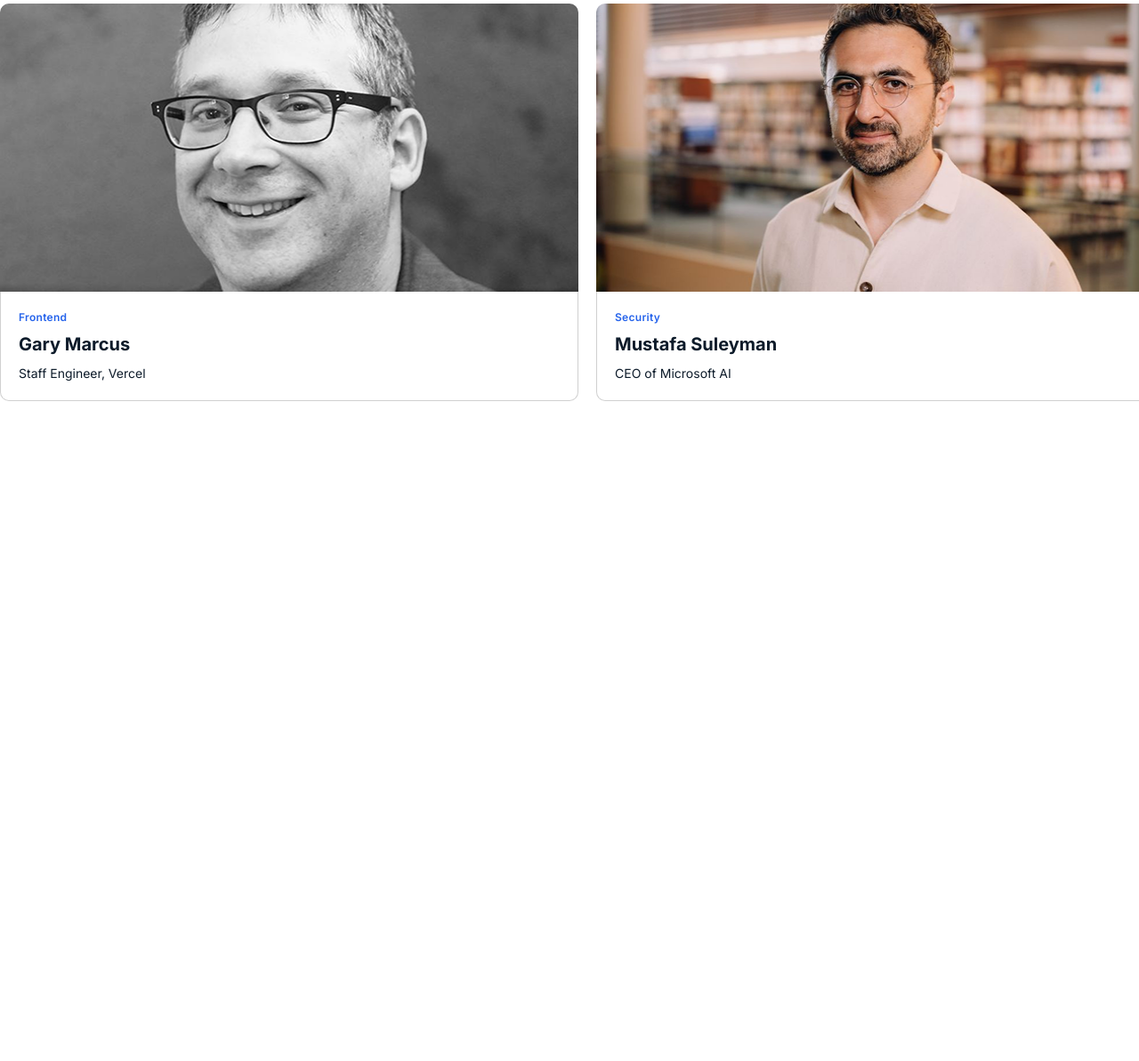
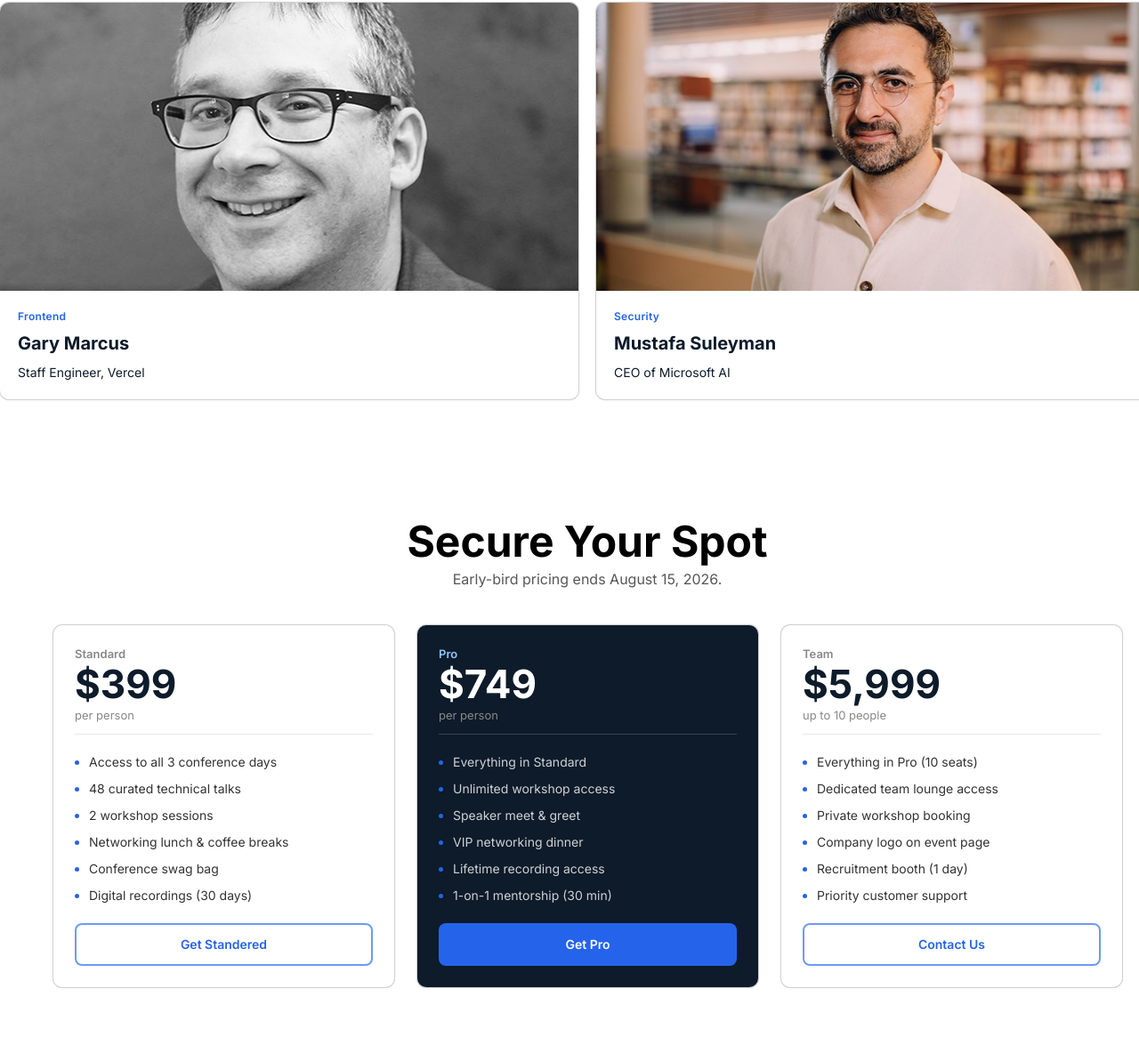
Before and after one commit to muazsiraj03/ph-assignment-01, a plain HTML site: page index.html in a window 1280 px wide. Shown: the part 1502-2695 px from the top of the page at 89% size. Before the commit the page ends 2003 px from the top, so only its background shows below. Drawn offline with nearby package versions, Linux system fonts and the light colour scheme.

Commit message:
pricing section added

```diff
--- a/index.html
+++ b/index.html
@@ -21,8 +21,8 @@
   </head>
 
   <body>
-    <!-- Header -->
     <header>
+      <!-- Header section start -->
       <nav id="navbar">
         <div><img src="./img/logo.png" alt="" /></div>
         <div>
@@ -40,9 +40,11 @@
           </button>
         </div>
       </nav>
+      <!-- header section end -->
     </header>
+
     <main>
-      <!-- banner start -->
+      <!-- banner section start -->
       <section id="banner">
         <div class="banner-text">
           <h1>Code. <span>Connect.</span> Create</h1>
@@ -58,14 +60,15 @@
           </button>
         </div>
       </section>
-      <!-- banner end -->
-      <!-- speaker start -->
+      <!-- banner section end -->
+
+      <!-- speaker section start -->
       <section id="speaker">
         <div class="spkr-head">
           <h2>Meet the Speakers</h2>
         </div>
         <div class="spkr-body">
-          <div class="card">
+          <div class="speaker-card">
             <img src="./img/andrej.png" alt="Andrej" />
             <div class="card-meta">
               <h4>AI / ML</h4>
@@ -73,7 +76,7 @@
               <p>Pretraining team, Anthropic</p>
             </div>
           </div>
-          <div class="card">
+          <div class="speaker-card">
             <img src="./img/demis.png" alt="Demis" />
             <div class="card-meta">
               <h4>Cloud & DevOps</h4>
@@ -81,7 +84,7 @@
               <p>Co-Founder and CEO, Google DeepMind</p>
             </div>
           </div>
-          <div class="card">
+          <div class="speaker-card">
             <img src="./img/gary.png" alt="Gray" />
             <div class="card-meta">
               <h4>Frontend</h4>
@@ -89,7 +92,7 @@
               <p>Staff Engineer, Vercel</p>
             </div>
           </div>
-          <div class="card">
+          <div class="speaker-card">
             <img src="./img/mustafa.png" alt="Mustafa" />
             <div class="card-meta">
               <h4>Security</h4>
@@ -99,6 +102,78 @@
           </div>
         </div>
       </section>
+      <!-- speaker section end -->
+
+<!-- pricing section start -->
+ <section class="" id="pricing">
+  <div class="pricing-head">
+    <h2>Secure Your Spot</h2>
+    <p>Early-bird pricing ends August 15, 2026.</p>
+  </div>
+  <div class="pricing-plans">
+    <div class="plan-card">
+      <div class="plan-head">
+        <h4>Standard</h4>
+        <h3>$399</h3>
+        <p>per person</p>
+      </div>
+      <div class="plan-feature">
+        <ul>
+          <li>Access to all 3 conference days</li>
+          <li>48 curated technical talks</li>
+          <li>2 workshop sessions</li>
+          <li>Networking lunch & coffee breaks</li>
+          <li>Conference swag bag</li>
+          <li>Digital recordings (30 days)</li>
+        </ul>
+      </div>
+      <div><button class="plan-cta"><a href="">Get Standered</a>
+        </button>
+      </div>
+    </div>
+    <div class="plan-card card-middle">
+      <div class="plan-head">
+        <h4>Pro</h4>
+        <h3>$749</h3>
+        <p>per person</p>
+      </div>
+      <div class="plan-feature">
+        <ul>
+          <li>Everything in Standard</li>
+          <li>Unlimited workshop access</li>
+          <li>Speaker meet & greet</li>
+          <li>VIP networking dinner</li>
+          <li>Lifetime recording access</li>
+          <li>1-on-1 mentorship (30 min)</li>
+        </ul>
+      </div>
+      <div><button class="plan-cta"><a href="">Get Pro</a>
+      </button>
+      </div>
+    </div>
+    <div class="plan-card">
+      <div class="plan-head">
+        <h4>Team</h4>
+        <h3>$5,999</h3>
+        <p>up to 10 people</p>
+      </div>
+      <div class="plan-feature">
+        <ul>
+          <li>Everything in Pro (10 seats)</li>
+          <li>Dedicated team lounge access</li>
+          <li>Private workshop booking</li>
+          <li>Company logo on event page</li>
+          <li>Recruitment booth (1 day)</li>
+          <li>Priority customer support</li>
+        </ul>
+      </div>
+      <div>
+        <button class="plan-cta"><a href="">Contact Us</a>
+        </button>
+      </div>
+    </div>
+  </div>
+ </section>
     </main>
   </body>
 </html>
--- a/style.css
+++ b/style.css
@@ -1,8 +1,7 @@
 * {
   margin: 0;
   padding: 0;
-  font-family: arimo, sans-serif;
-}
+font-family: "Inter", sans-serif;}
 
 /* common button */
 .common-btn {
@@ -21,7 +20,7 @@
   font-weight: 600;
 }
 
-/* navbar style */
+/* navbar style start*/
 header {
   max-width: 1550px;
 }
@@ -35,7 +34,7 @@ header {
   height: 98px;
 }
 
-ul {
+#navbar ul {
   display: flex;
   gap: 24px;
   list-style: none;
@@ -45,9 +44,12 @@ nav ul li {
   font-size: 16px;
   font-weight: 500;
   color: #575757;
+  font-family: "Arimo" sans-serif;
 }
+/* navbar style end */
 
-/* hero section style */
+
+/* hero section style start*/
 #banner {
   background-image:
     linear-gradient(rgba(0, 0, 0, 0.6), rgba(0, 0, 0, 0.6)),
@@ -96,7 +98,9 @@ span {
   width: 800px;
   align-self: center;
 }
+/* hero section style end */
 
+/* speaker section style start */
 #speaker {
   padding: 50px 0 50px 0;
 }
@@ -145,9 +149,11 @@ span {
   letter-spacing: 0px;
 }
 
-.card {
+.speaker-card {
   display: flex;
   flex-direction: column;
+  box-shadow: 0px 0px 1px 1px rgba(0,0,0,.2);
+  border-radius: 10px;
 }
 
 .card-meta {
@@ -155,11 +161,6 @@ span {
   display: flex;
   flex-direction: column;
   gap: 8px;
-  border: 1px solid #57575747;
-  border-top: none;
-  border-radius: 10px;
-  border-top-left-radius: 0;
-  border-top-right-radius: 0;
 }
 
 .spkr-body {
@@ -169,3 +170,135 @@ span {
   width: 1320px;
   margin: auto;
 }
+/* speaker section style start */
+
+
+/* pricing section style start */
+
+#pricing{
+  width: 1320px;
+  margin: auto;
+  padding: 80px 0 ;
+}
+.pricing-head h2{
+  font-family: 'inter';
+  font-size: 48px;
+  font-weight: 700;
+  line-height: 60px;
+  text-align: center;
+}
+.pricing-head p{
+  font-family: 'inter';
+  color: #575757;
+  font-size: 16px;
+  font-weight: 400;
+  line-height: 24px;
+  text-align: center;
+}
+.pricing-plans{
+  padding: 40px 60px 80px;
+  display: grid;
+  grid-template-columns: repeat(3, 1fr);
+margin: auto;
+gap: 26px;
+}
+
+.plan-card{
+padding: 24px;
+box-shadow: 0px 0px 1px 1px rgba(0,0,0,.2);
+border-radius: 10px;
+}
+
+.plan-head{
+  display: flex;
+  flex-direction: column;
+  gap: 4px;
+  border-bottom: 1px solid #E5E7EB;
+}
+.plan-head h4{
+font-size: 13px;
+font-weight: 600;
+color: #888888;
+}
+.plan-head h3{
+font-size: 44px;
+font-weight: 700;
+color: #0D1B2A;
+line-height: 44px;
+}
+.plan-head p{
+font-size: 13px;
+font-weight: 400;
+line-height: 19.5px;
+color: #888888;
+margin-bottom: 10px;
+}
+
+.plan-feature{
+  padding: 16px;
+}
+/* .plan-feature ul{
+  display: flex;
+  flex-direction: column;
+  gap: 8px;
+} */
+
+.plan-feature ul {
+  list-style: disc;
+}
+
+.plan-feature ul li {
+    font-size: 14px;
+    font-weight: 400;
+    color: #333333;
+    line-height: 30px;
+}
+.plan-feature ul li::marker {
+    color: #2563eb;
+}
+
+.plan-cta {
+  width: 335px;
+  text-decoration: none;
+  padding: 12px;
+  border: 2px solid #2564eba8;
+  border-radius: 8px;
+  background: none;
+
+}
+.plan-cta a{
+  text-decoration: none;
+  font-size: 14px;
+  font-weight: 600;
+  line-height: 20px;
+  color: #2563EB;
+}
+
+.card-middle{
+  background-color: #0D1B2A;
+}
+.card-middle h4{
+  color: #93C5FD;
+}
+.card-middle h3{
+  color: #fff;
+}
+.card-middle .plan-head{
+border-color: #e5e7eb30;
+}
+
+.card-middle .plan-feature ul li {
+    color: #ffffffcc;
+
+}
+
+.card-middle .plan-cta {
+    background-color: #2563EB;
+
+}
+.card-middle .plan-cta a {
+    color: #fff;
+
+}
+
+/* pricing section style end */
```
